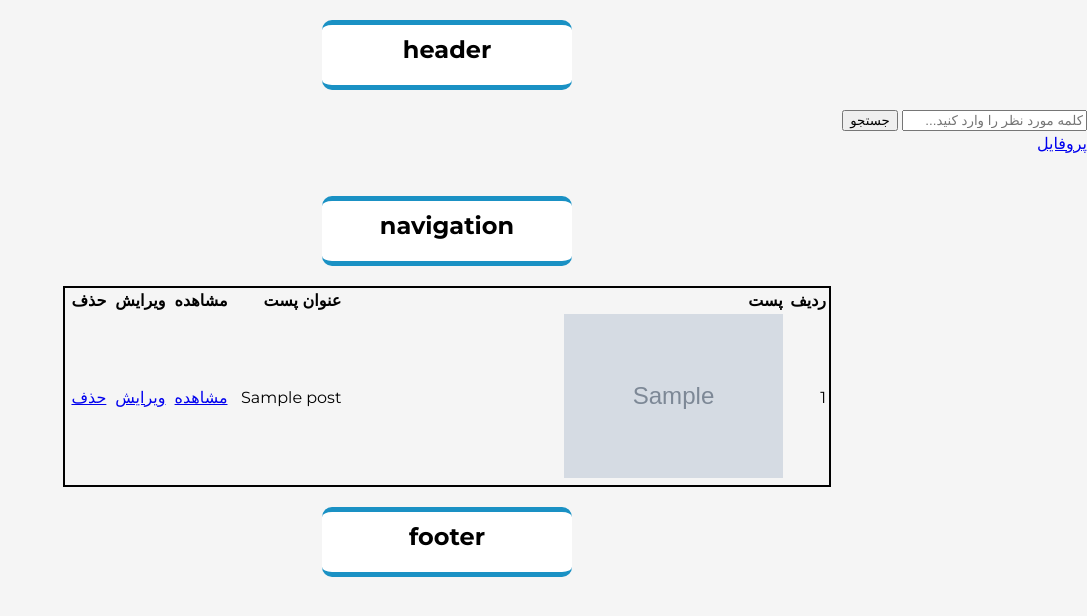
After one commit to Im-mohsen/Sabzweb_django, a Django app: template blog/templates/blog/profile.html in a window 1280 px wide. The commit adds this page. Shown: the top 616 px of the page, without its empty margins (193-1280 px from the left). Run offline with Django 5.2, Linux system fonts and the light colour scheme; the template is opened without the code that fills it: most values are stand-ins (such as "Sample title", 1, 10 or a date in 2020); grey boxes marked "Sample" are stand-in pictures; parts of the project's set-up code (start-up, migrations or seed data) failed here and were passed over.

Commit message:
add profile page

```diff
--- a/blog/static/css/base.css
+++ b/blog/static/css/base.css
@@ -241,3 +241,13 @@ h2{
 	flex:1 1 100%;
 	max-width: 49%;
 }
+.post_profile_table{
+    width: 60%;
+    border: 2px solid black;
+    text-align: right;
+    margin: 0 auto;
+}
+.img_profile{
+    margin: 0;
+    width: 50%;
+}
--- /dev/null
+++ b/blog/templates/blog/profile.html
@@ -0,0 +1,26 @@
+{% extends "parent/base.html" %}
+{% block title %}Profile{% endblock %}
+{% block content %}
+    <table class="post_profile_table">
+        <tr>
+            <th>ردیف</th>
+            <th>پست</th>
+            <th>عنوان پست</th>
+            <th>مشاهده</th>
+            <th>ویرایش</th>
+            <th>حذف</th>
+        </tr>
+        {% for post in posts %}
+            <tr>
+                <td>{{ forloop.counter }}</td>
+                <td><img src="{{ post.images.first.image_file.url }}" alt="{{post.images.first.title}}" class="img_profile"></td>
+                <td>{{ post.title }}</td>
+                <td><a href="{{ post.get_absolute_url }}">مشاهده</a></td>
+                <td><a href="#">ویرایش</a></td>
+                <td><a href="#">حذف</a></td>
+            </tr>
+        {% endfor %}
+
+
+    </table>
+{% endblock %}
--- a/blog/templates/partials/header.html
+++ b/blog/templates/partials/header.html
@@ -5,3 +5,5 @@
     </label>
     <input type="submit" value="جستجو">
 </form>
+<p><a href="{% url 'blog:profile' %}">پروفایل</a></p>
+<br>
--- a/blog/urls.py
+++ b/blog/urls.py
@@ -12,5 +12,6 @@ urlpatterns = [
     # path('posts/<pk>', views.PostDetailView.as_view(), name="post_detail"),
     path('ticket/', views.ticket, name="ticket"),
     path('create-post/', views.create_post, name="New_post"),
-    path('search/', views.post_search, name="post_search")
+    path('search/', views.post_search, name="post_search"),
+    path('profile/', views.profile, name="profile"),
 ]
--- a/blog/views.py
+++ b/blog/views.py
@@ -151,3 +151,9 @@ def post_search(request):
         'results': results
     }
     return render(request, 'blog/search.html', context)
+
+
+def profile(request):
+    user = request.user
+    posts = Post.published.filter(author=user)
+    return render(request, 'blog/profile.html', {'posts': posts})
```
